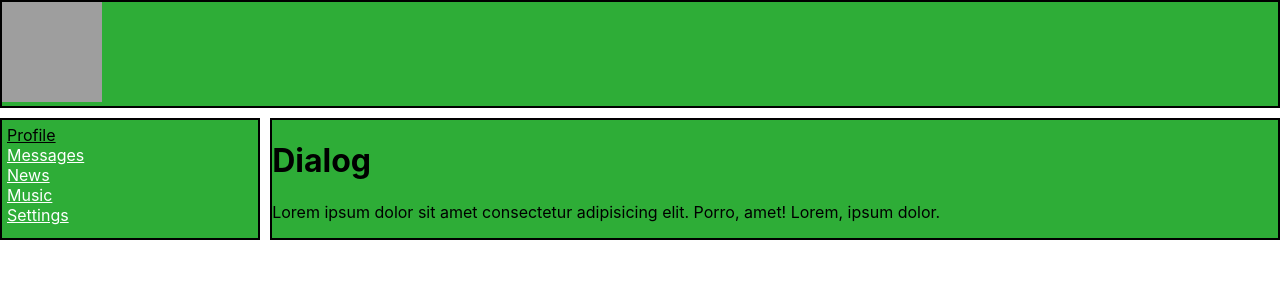
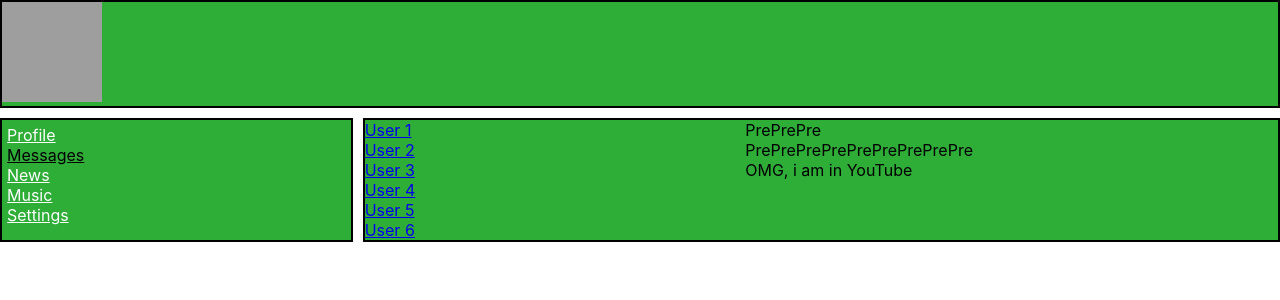
Before and after one commit to VitaliyBayRTS/ReactTS, a React (Create React App) app: page /dialog in a window 1280 px wide. Shown: the top 300 px of the page. Built offline with nearby package versions, Linux system fonts and the light colour scheme; grey boxes are pictures that could not be loaded.

Commit message:
Using of map method for DialogItems, DialogMessage, PostItems

```diff
--- a/src/App.tsx
+++ b/src/App.tsx
@@ -5,7 +5,6 @@ import NavBar from './component/NavBar/NavBar';
 import Profile from './component/Profile/Profile';
 import Dialog from './component/Dialog/Dialog';
 import { Route, BrowserRouter } from 'react-router-dom';
-// import { Route, HashRouter as Router, Switch } from 'react-router-dom';
 
 interface PropsInterface {
 
--- /dev/null
+++ b/src/component/Dialog/Dialog.module.scss
@@ -0,0 +1,5 @@
+.dialogBox {
+    display: grid;
+    grid-template-rows: 1fr;
+    grid-template-columns: 5fr 7fr;
+}
--- a/src/component/Dialog/Dialog.tsx
+++ b/src/component/Dialog/Dialog.tsx
@@ -1,14 +1,74 @@
 import React, { FunctionComponent } from 'react';
+import s from './Dialog.module.scss';
+import { NavLink } from 'react-router-dom';
 
 interface PropsInterface {
 
 }
 
+interface PropsDialogItem {
+    id: number
+    name: string
+}
+
+interface PropsMessage {
+    text: string
+}
+
+const DialogItem: FunctionComponent<PropsDialogItem> = (props) => {
+
+    let path = '/dialog/' + props.id;
+
+    return <div>
+         <NavLink to={path} >{props.name}</NavLink>
+    </div>
+}
+
+const DialogMessage: FunctionComponent<PropsMessage> = (props) => {
+    return <div>
+        {props.text}
+    </div>
+}
+/*
+    Block for Dialog Items Elemets (interface, Array of users info (Objects), mapping of Array)
+*/
+interface DialogItemInteface  {
+    id: number
+    name: string
+}
+const DialogItemData: Array<DialogItemInteface> = [
+    {id: 1, name: "User 1"},
+    {id: 2, name: "User 2"},
+    {id: 3, name: "User 3"},
+    {id: 4, name: "User 4"},
+    {id: 5, name: "User 5"},
+    {id: 6, name: "User 6"}
+];
+let DialogItemElemets = DialogItemData.map( u =>  <DialogItem id={u.id} name={u.name}/>);
+
+/*
+    Block for Dialog Message Elemets (interface, Array of message info (Objects), mapping of Array)
+*/
+interface DialogMessageInterface {
+    text: string
+};
+const DialogMessageData: Array<DialogMessageInterface> = [
+    {text: "PrePrePre"},
+    {text: "PrePrePrePrePrePrePrePrePre"},
+    {text: "OMG, i am in YouTube"}
+];
+let DialogMessageElemets = DialogMessageData.map( m => <DialogMessage text={m.text}/>);
+
+
 const Dialog: FunctionComponent<PropsInterface> = (props) => {
     return (
-        <div>
-            <h1>Dialog</h1>
-            <p>Lorem ipsum dolor sit amet consectetur adipisicing elit. Porro, amet! Lorem, ipsum dolor.</p>
+        <div className={s.dialogBox}>
+            <div className={s.dialogItem}>
+                {DialogItemElemets}
+            </div>
+            <div className={s.dialogMessage}>
+                {DialogMessageElemets}
+            </div>
         </div>
     )
 }
--- a/src/component/NavBar/NavBar.tsx
+++ b/src/component/NavBar/NavBar.tsx
@@ -1,6 +1,6 @@
 import React, { FunctionComponent, Props } from 'react';
 import s from './NavBar.module.scss';
-import { Link } from 'react-router-dom';
+import { NavLink } from 'react-router-dom';
 
 interface PropsInterface {
 
@@ -13,19 +13,19 @@ const NavBar: FunctionComponent<PropsInterface> = (props) => {
             <nav>
                 <ul>
                     <li>
-                        <Link to="/profile" className={`${s.item} ${s.active}`}>Profile</Link>
+                        <NavLink to="/profile" className={s.item} activeClassName={s.active} >Profile</NavLink>
                     </li>
                     <li>
-                        <Link to="/dialog" className={s.item}>Messages</Link>
+                        <NavLink to="/dialog" className={s.item} activeClassName={s.active}>Messages</NavLink>
                     </li>
                     <li>
-                        <Link to="/#" className={s.item}>News</Link>
+                        <NavLink to="/news" className={s.item} activeClassName={s.active}>News</NavLink>
                     </li>
                     <li>
-                        <Link to="/#" className={s.item}>Music</Link>
+                        <NavLink to="/music" className={s.item} activeClassName={s.active}>Music</NavLink>
                     </li>
                     <li>
-                        <Link to="/#" className={s.item}>Settings</Link>
+                        <NavLink to="/setting" className={s.item} activeClassName={s.active}>Settings</NavLink>
                     </li>
                 </ul>
             </nav>
--- a/src/component/Profile/MyPosts/MyPosts.tsx
+++ b/src/component/Profile/MyPosts/MyPosts.tsx
@@ -5,6 +5,22 @@ import Post from './Posts/Post';
 interface PropsInterface {
 
 }
+
+interface PostDataInterface {
+    text: string
+    name: string
+    like: number
+};
+
+const PostData: Array<PostDataInterface> = [
+    {text: "Super puper ninja 1", name: "Ninja 1", like: 4},
+    {text: "OMG I'm in Internet", name: "Ninja 2", like: 2},
+    {text: "Join to my way of samurai", name: "Ninja 3", like: 13}
+];
+
+let PostDataElements = PostData.map( p => <Post text={p.text} name={p.name} like={p.like} />);
+
+
 
 const MyPosts: FunctionComponent<PropsInterface> = (props) => {
     return (
@@ -15,9 +31,7 @@ const MyPosts: FunctionComponent<PropsInterface> = (props) => {
                 <button>Add Post</button>
             </div>
             <div>
-                <Post text="Super puper ninja 1" name="Ninja 1" like={4} />
-                <Post text="OMG I'm in Internet" name="Ninja 2" like={2}/>
-                <Post text="Join to my way of samurai" name="Ninja 3" like={13}/>
+                {PostDataElements}
             </div>
         </div>
     )
```
